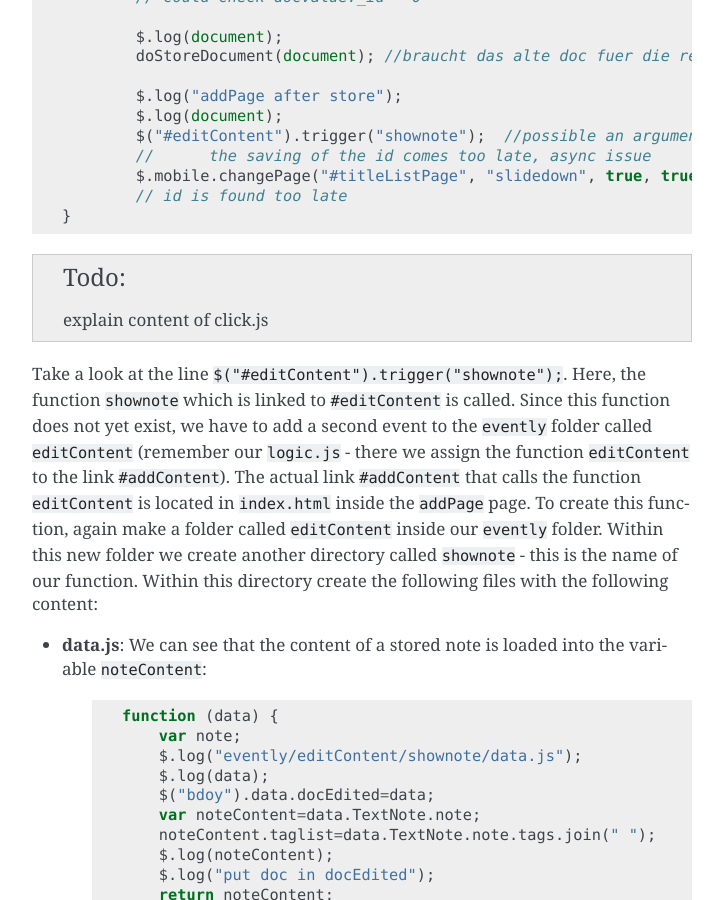
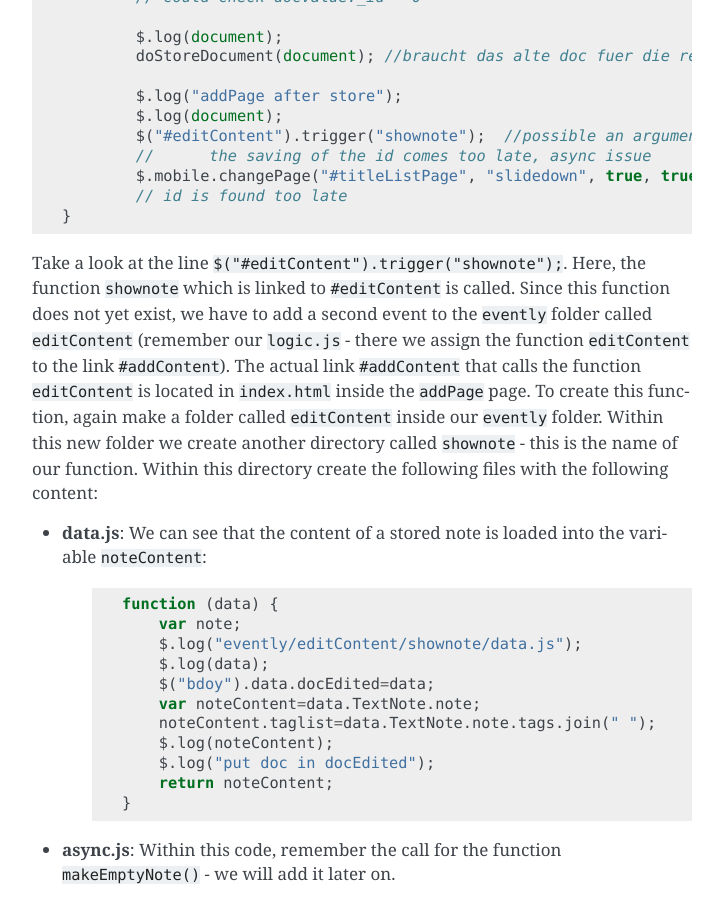
Before and after one commit to scubbx/CouchApp-eNotes-Tutorial, a Sphinx documentation site: the page built from source/4-Logic.rst, in a window 1280 px wide and 900 px high, scrolled down 7953 px. Shown: the whole window, without its empty margins (388-1111 px from the left). Built offline with Sphinx 7.4.7, drawn with Linux system fonts in a browser that asks for light colours.

Commit message:
removed todo link

```diff
--- a/README.rst
+++ b/README.rst
@@ -2,6 +2,7 @@ Software Used
 =============
 
 This tutorial is written with Sphinx (http://sphinx.pocoo.org/).
+
 For more detailed information go to the project-wiki at https://github.com/scubbx/CouchApp-eNotes-Tutorial/wiki .
 
 Dictionary Overview
--- a/source/4-Logic.rst
+++ b/source/4-Logic.rst
@@ -428,9 +428,6 @@ At last, we can define the function that is executed when a click happens to the
 		// id is found too late
 	}
 
-.. todo::
-
-	explain content of click.js
 
 Take a look at the line ``$("#editContent").trigger("shownote");``. Here, the function ``shownote`` which is linked to ``#editContent`` is called.
 Since this function does not yet exist, we have to add a second event to the ``evently`` folder called ``editContent`` (remember our ``logic.js`` - there we assign the function ``editContent`` to the link ``#addContent``). The actual link ``#addContent`` that calls the function ``editContent`` is located in ``index.html`` inside the ``addPage`` page.
```
